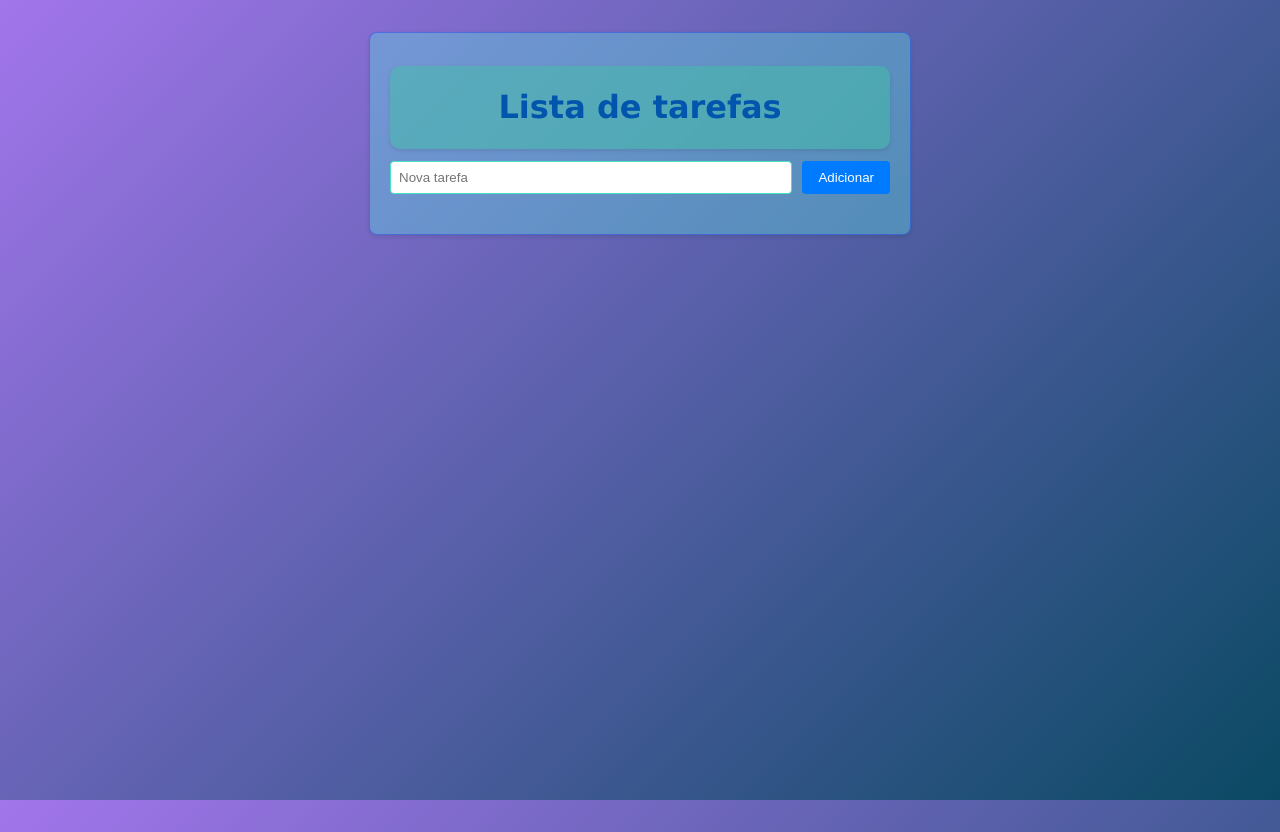
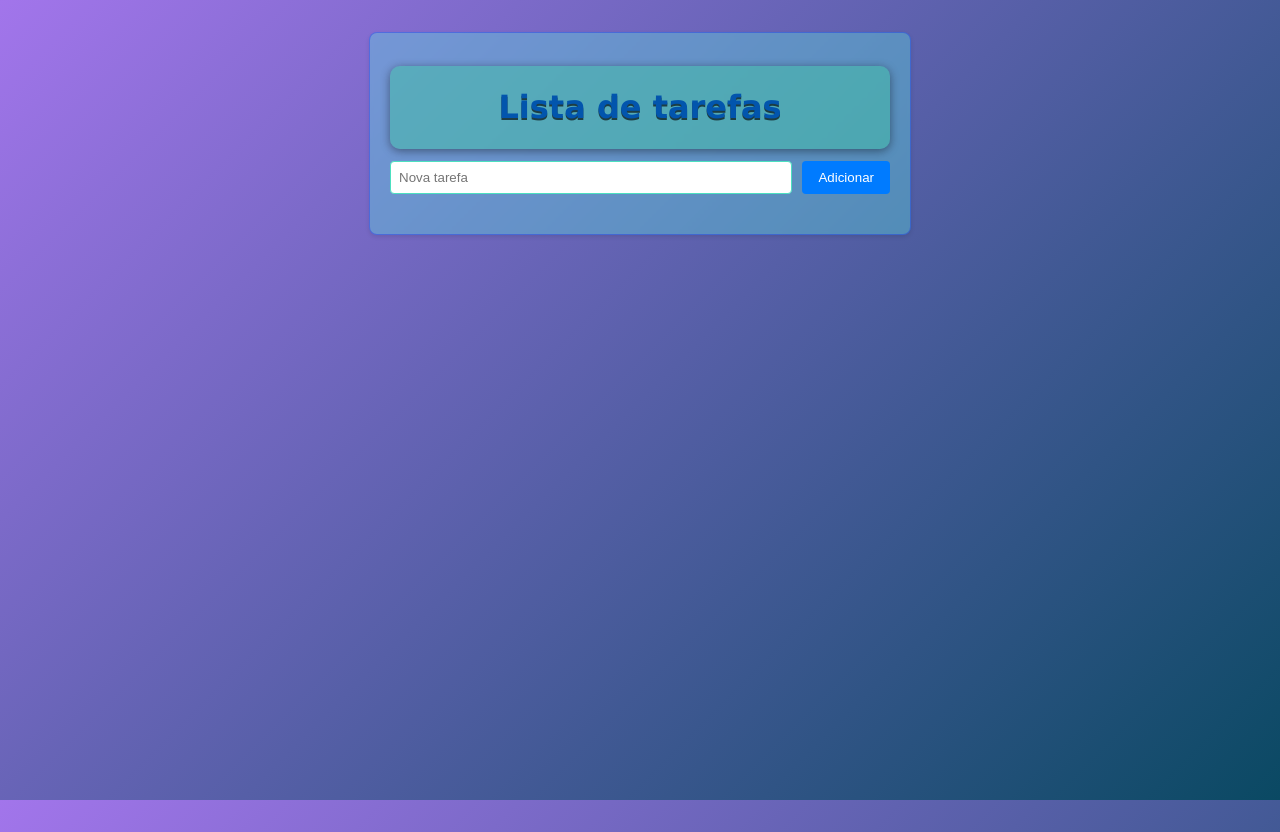
Before and after one commit to horacdev/Task-list-angular, an Angular app: page / in a window 1280 px wide. Built offline with nearby package versions, Linux system fonts and the light colour scheme.

Commit message:
Alterações no visual

```diff
--- a/src/app/task-list/task-list.component.css
+++ b/src/app/task-list/task-list.component.css
@@ -15,9 +15,10 @@
     gap: 10px;
     margin: 0.8rem 0;
     padding: 1px;
-    box-shadow: 0 2px 4px rgba(0,0,0,0.1);
+    box-shadow: 0 2px 10px rgba(0, 0, 0, 0.425);
     border-radius: 10px;
     background-color: #43c0a580;
+    text-shadow: 0 2px rgba(0, 0, 0, 0.637);
   }
   html, body {
     height: 100%;
```
